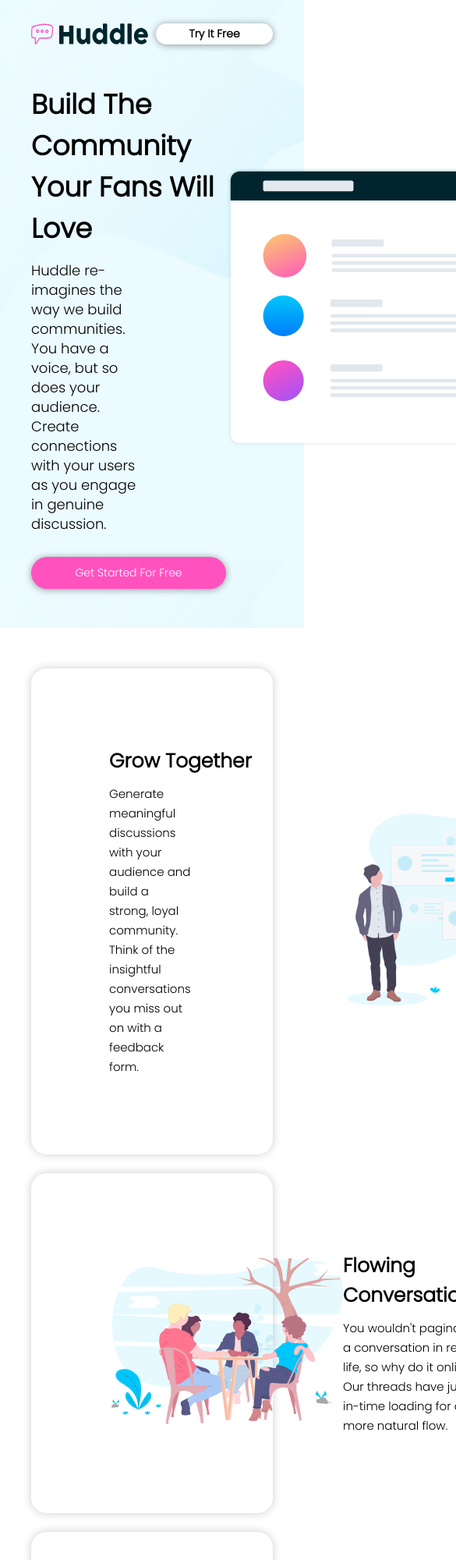
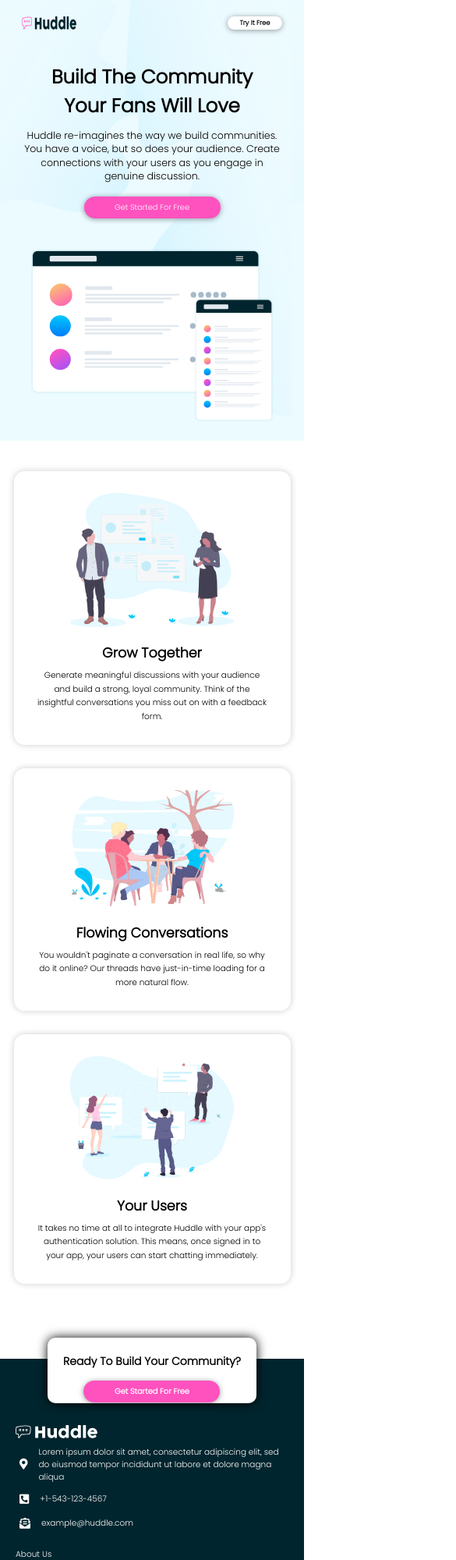
Before and after one commit to rohan-barsagade/Front-end-Mentor, a plain HTML site: page index.html in a window 390 px wide. Shown: the top 2000 px of the page at 78% size, 585 px wide, since content can reach past the window. Drawn offline with Linux system fonts and the light colour scheme.

Commit message:
Add files via upload

```diff
--- a/CSS/style.css
+++ b/CSS/style.css
@@ -17,6 +17,7 @@ html {
     background-color: hsl(193, 100%, 96%);;
     background-image: url("/images/bg-hero-desktop.svg");
     padding-bottom: 5rem;
+    width: 100vw;
 }
 
 .header {
@@ -201,6 +202,7 @@ li {
 
 .copyright {
     text-align: right;
+    color: rgba(250, 250, 250, 0.8);
 }
 
 .icon {
@@ -253,3 +255,100 @@ a:hover {
     text-decoration: underline;
     cursor: pointer;
 }
+
+@media screen and (max-width: 600px) {
+    .container1 {
+        background-image: url('/images/bg-hero-mobile.svg');
+        padding-bottom: 0;
+    }
+    .header {
+        margin-bottom: 3rem;
+    }
+
+    .header img, .header .btn01 {
+        width: 10rem;
+        font-size: 1.2rem;
+    }
+
+    .front {
+        flex-direction: column;
+        text-align: center;
+    }
+    .front_para {
+        padding: 0;
+    }
+    .ils1 {
+        width: 80vw;
+        margin: 3rem 0;
+    }
+    .btn02 {
+        margin: 2.5rem auto;
+    }
+
+    /**/
+
+    .container2 {
+        display: flex;
+        flex-direction: column;
+        padding: 2.5rem;
+    }
+
+    .box {
+        padding: 4rem;
+        display: flex;
+        flex-direction: column-reverse;
+        text-align: center;
+        margin-top: 3rem;
+    }
+    .box p {
+        padding: 0;
+    }
+    .box h2 {
+        margin-top: 2.5rem;
+    }
+    .box2 {
+        flex-direction: column;
+    }
+    #special {
+        width: auto;
+    }
+
+    html {
+        font-size: 7px;
+    }
+
+    .footer, .container_last {
+        flex-direction: column;
+        font-size: 1.5rem;
+    }
+
+    .whitelogo {
+        margin: 0 auto;
+    }
+    .row {
+        width: auto;
+    }
+    div.end {
+        margin-top: 2rem;
+    }
+
+    .social {
+        text-align: center;
+        margin: 2rem 0 5rem 0;
+    }
+    .overlap p {
+        font-size: 2rem;
+    }
+    .credit {
+        flex-direction: column;
+        align-items: center;
+        justify-content: flex-end;
+    }
+    .copyright {
+        text-align: center;
+        margin-bottom: 5rem;
+    }
+    .credit p {
+        margin: 0.3rem;
+        font-weight: 800;}
+}
--- a/index.html
+++ b/index.html
@@ -100,7 +100,7 @@
   <div class="masterfooter">
 
     <div class="overlap">
-      Ready To Build Your Community?
+      <p>Ready To Build Your Community?</p>
       <div class="btn03 btn">
         Get Started For Free
       </div>
@@ -139,7 +139,7 @@
             </p>
           </div>
         </div>
-        <div>
+        <div class="end center">
           <ul>
             <li>About Us</li>
             <li>What We Do</li>
@@ -147,7 +147,7 @@
           </ul>
         </div>
 
-        <div>
+        <div class="center" >
           <ul>
             <li>Career</li>
             <li>Blog</li>
@@ -173,7 +173,7 @@
       </div>
       <div class="credit">
         <p>Challenge By: <a href="#">Frontend Mentor</a></p>
-        <p>Coded By: <a href="#">Rohan Barsagade</a></p>
+        <p>Coded By: <a href="">Rohan Barsagade</a></p>
       </div>
     </div>
   </div>
```
